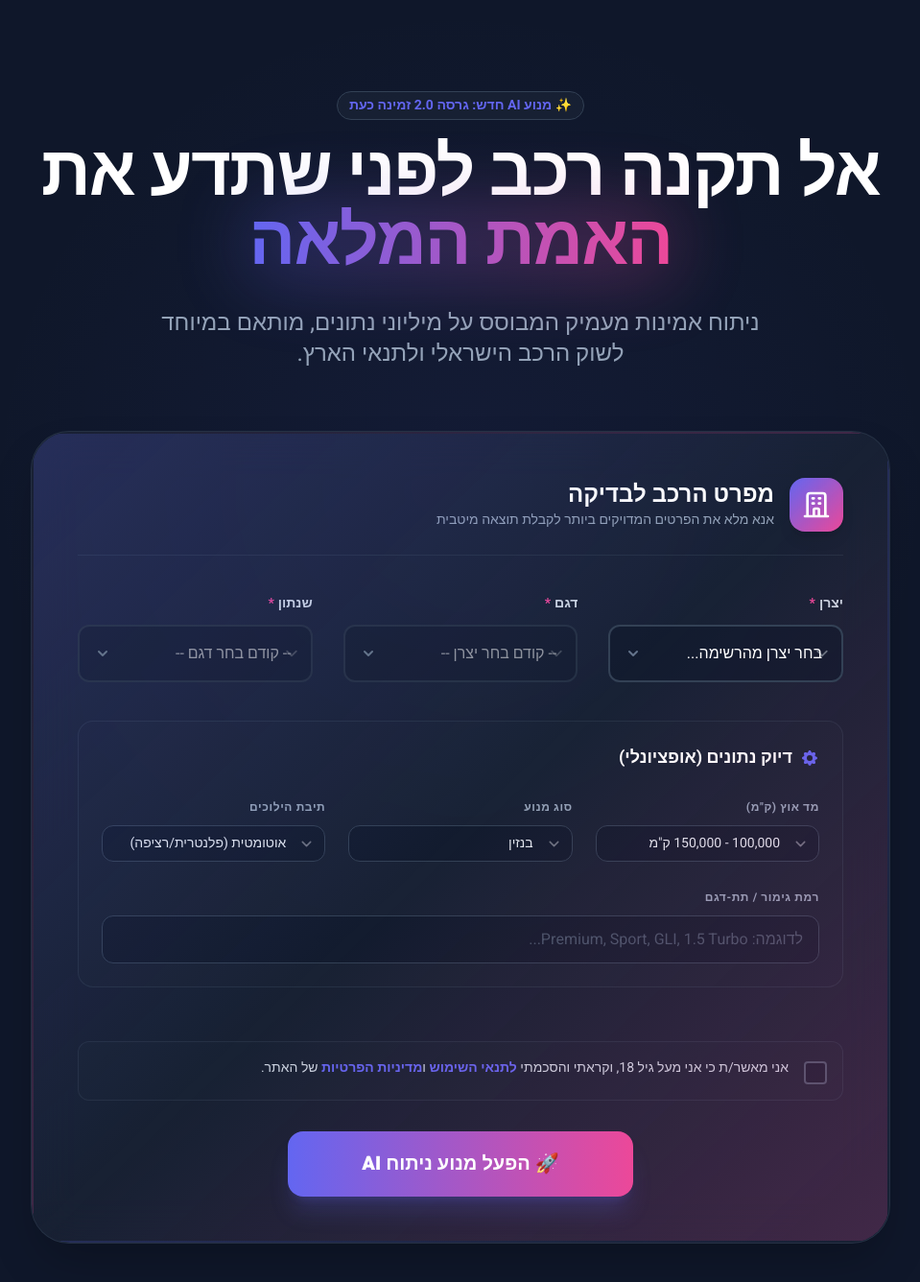
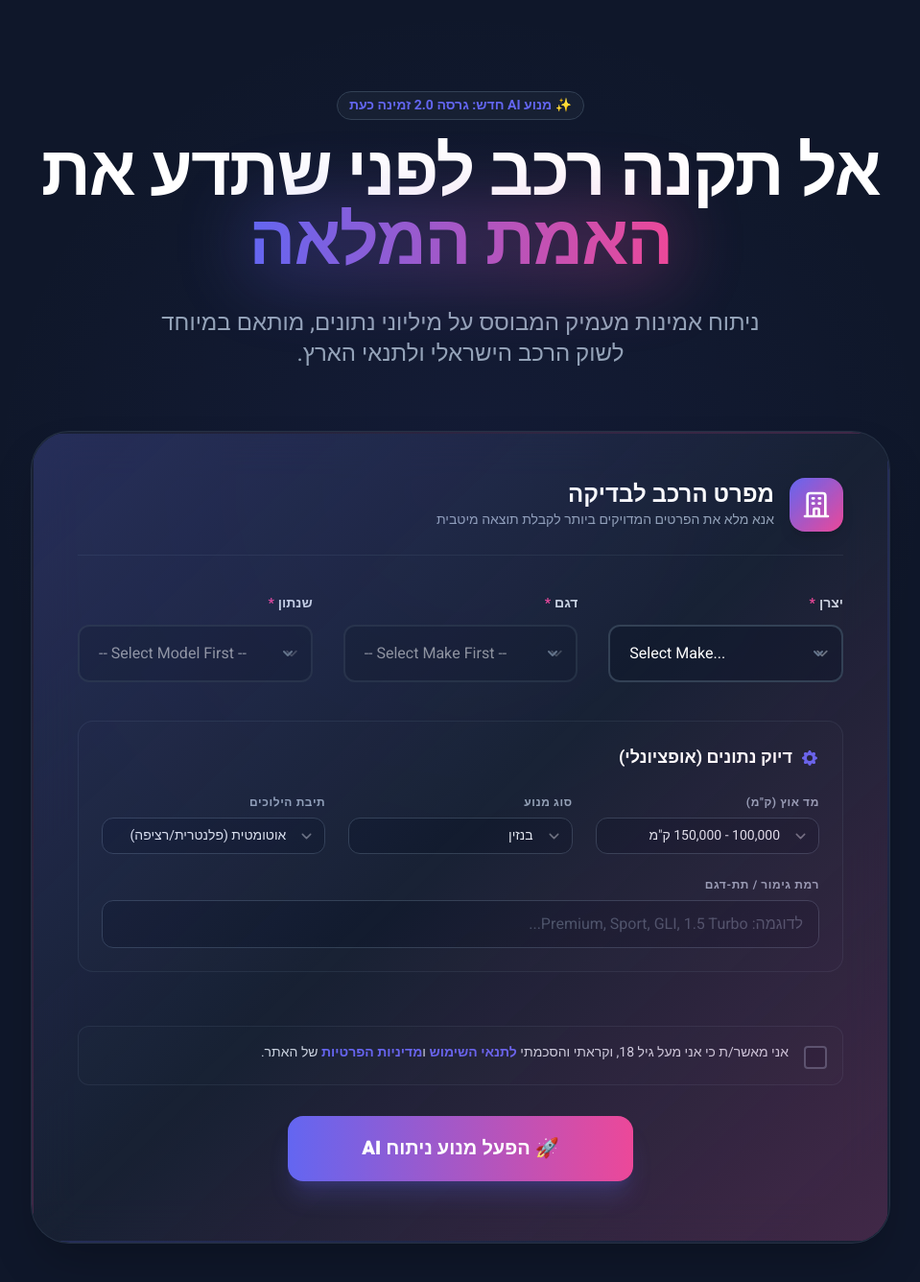
Before and after one commit to giladscore494/reliabilityAIModelsR, a Flask app: page / in a window 1280 px wide. Shown: the part 76-1412 px from the top of the page at 96% size, without its empty margins (160-1119 px from the left). Run offline with Flask 3, Linux system fonts and the light colour scheme; the visitor is signed in with stand-in values (Sample User, id 1); some libraries are stand-ins or nearby versions.

Commit message:
Update index.html

```diff
--- a/my-flask-app/templates/index.html
+++ b/my-flask-app/templates/index.html
@@ -1,4 +1,4 @@
-<!DOCTYPE html>
+
 <html lang="he" dir="rtl" class="scroll-smooth">
 <head>
     <meta charset="UTF-8">
@@ -74,6 +74,17 @@
         ::-webkit-scrollbar-track { background: #1e293b; }
         ::-webkit-scrollbar-thumb { background: #475569; border-radius: 5px; }
         ::-webkit-scrollbar-thumb:hover { background: #64748b; }
+
+        /* תיקון כיוון לתיבות בחירה באנגלית */
+        select.ltr-select {
+            direction: ltr;
+            text-align: left;
+        }
+        /* החזרת האייקון לצד ימין בתיבות LTR */
+        .ltr-select-wrapper .pointer-events-none {
+            left: auto;
+            right: 1rem;
+        }
     </style>
 
     <script>
@@ -179,36 +190,39 @@
                 <div class="grid grid-cols-1 md:grid-cols-3 gap-8">
                     <div class="group space-y-3">
                         <label for="make" class="flex items-center text-sm font-bold text-slate-300 group-focus-within:text-primary transition-colors">יצרן <span class="text-secondary mr-1">*</span></label>
-                        <div class="relative">
-                            <select id="make" name="make" required class="w-full appearance-none bg-slate-900/50 border-2 border-slate-700 rounded-xl px-5 py-4 text-white focus:ring-0 focus:border-primary transition-all hover:border-slate-600 cursor-pointer">
-                                <option value="">בחר יצרן מהרשימה...</option>
+                        <div class="relative ltr-select-wrapper">
+                            <!-- הוספתי את המחלקה ltr-select כאן -->
+                            <select id="make" name="make" required class="ltr-select w-full appearance-none bg-slate-900/50 border-2 border-slate-700 rounded-xl px-5 py-4 text-white focus:ring-0 focus:border-primary transition-all hover:border-slate-600 cursor-pointer">
+                                <option value="">Select Make...</option> <!-- שיניתי לאנגלית כדי להתאים ל-LTR -->
                                 {% if car_models_data %}
                                     {% for make in car_models_data.keys()|sort %}
                                         <option value="{{ make }}">{{ make }}</option>
                                     {% endfor %}
                                 {% endif %}
                             </select>
-                            <div class="absolute left-4 top-1/2 -translate-y-1/2 pointer-events-none text-slate-500 group-focus-within:text-primary transition-colors">
+                            <div class="absolute right-4 top-1/2 -translate-y-1/2 pointer-events-none text-slate-500 group-focus-within:text-primary transition-colors">
                                 <svg xmlns="http://www.w3.org/2000/svg" class="h-5 w-5" viewBox="0 0 20 20" fill="currentColor"><path fill-rule="evenodd" d="M5.293 7.293a1 1 0 011.414 0L10 10.586l3.293-3.293a1 1 0 111.414 1.414l-4 4a1 1 0 01-1.414 0l-4-4a1 1 0 010-1.414z" clip-rule="evenodd" /></svg>
                             </div>
                         </div>
                     </div>
                     <div class="group space-y-3">
                         <label for="model" class="flex items-center text-sm font-bold text-slate-300 group-focus-within:text-primary transition-colors">דגם <span class="text-secondary mr-1">*</span></label>
-                        <div class="relative">
-                            <select id="model" name="model" required disabled class="w-full appearance-none bg-slate-900/50 border-2 border-slate-700 rounded-xl px-5 py-4 text-white focus:ring-0 focus:border-primary transition-all disabled:opacity-50 disabled:cursor-not-allowed">
-                                <option value="">-- קודם בחר יצרן --</option>
+                        <div class="relative ltr-select-wrapper">
+                             <!-- הוספתי את המחלקה ltr-select כאן -->
+                            <select id="model" name="model" required disabled class="ltr-select w-full appearance-none bg-slate-900/50 border-2 border-slate-700 rounded-xl px-5 py-4 text-white focus:ring-0 focus:border-primary transition-all disabled:opacity-50 disabled:cursor-not-allowed">
+                                <option value="">-- Select Make First --</option>
                             </select>
-                             <div class="absolute left-4 top-1/2 -translate-y-1/2 pointer-events-none text-slate-500"><svg xmlns="http://www.w3.org/2000/svg" class="h-5 w-5" viewBox="0 0 20 20" fill="currentColor"><path fill-rule="evenodd" d="M5.293 7.293a1 1 0 011.414 0L10 10.586l3.293-3.293a1 1 0 111.414 1.414l-4 4a1 1 0 01-1.414 0l-4-4a1 1 0 010-1.414z" clip-rule="evenodd" /></svg></div>
+                             <div class="absolute right-4 top-1/2 -translate-y-1/2 pointer-events-none text-slate-500"><svg xmlns="http://www.w3.org/2000/svg" class="h-5 w-5" viewBox="0 0 20 20" fill="currentColor"><path fill-rule="evenodd" d="M5.293 7.293a1 1 0 011.414 0L10 10.586l3.293-3.293a1 1 0 111.414 1.414l-4 4a1 1 0 01-1.414 0l-4-4a1 1 0 010-1.414z" clip-rule="evenodd" /></svg></div>
                         </div>
                     </div>
                     <div class="group space-y-3">
                         <label for="year" class="flex items-center text-sm font-bold text-slate-300 group-focus-within:text-primary transition-colors">שנתון <span class="text-secondary mr-1">*</span></label>
-                        <div class="relative">
-                            <select id="year" name="year" required disabled class="w-full appearance-none bg-slate-900/50 border-2 border-slate-700 rounded-xl px-5 py-4 text-white focus:ring-0 focus:border-primary transition-all disabled:opacity-50 disabled:cursor-not-allowed">
-                                <option value="">-- קודם בחר דגם --</option>
+                        <div class="relative ltr-select-wrapper">
+                             <!-- הוספתי את המחלקה ltr-select כאן -->
+                            <select id="year" name="year" required disabled class="ltr-select w-full appearance-none bg-slate-900/50 border-2 border-slate-700 rounded-xl px-5 py-4 text-white focus:ring-0 focus:border-primary transition-all disabled:opacity-50 disabled:cursor-not-allowed">
+                                <option value="">-- Select Model First --</option>
                             </select>
-                             <div class="absolute left-4 top-1/2 -translate-y-1/2 pointer-events-none text-slate-500"><svg xmlns="http://www.w3.org/2000/svg" class="h-5 w-5" viewBox="0 0 20 20" fill="currentColor"><path fill-rule="evenodd" d="M5.293 7.293a1 1 0 011.414 0L10 10.586l3.293-3.293a1 1 0 111.414 1.414l-4 4a1 1 0 01-1.414 0l-4-4a1 1 0 010-1.414z" clip-rule="evenodd" /></svg></div>
+                             <div class="absolute right-4 top-1/2 -translate-y-1/2 pointer-events-none text-slate-500"><svg xmlns="http://www.w3.org/2000/svg" class="h-5 w-5" viewBox="0 0 20 20" fill="currentColor"><path fill-rule="evenodd" d="M5.293 7.293a1 1 0 011.414 0L10 10.586l3.293-3.293a1 1 0 111.414 1.414l-4 4a1 1 0 01-1.414 0l-4-4a1 1 0 010-1.414z" clip-rule="evenodd" /></svg></div>
                         </div>
                     </div>
                 </div>
```
